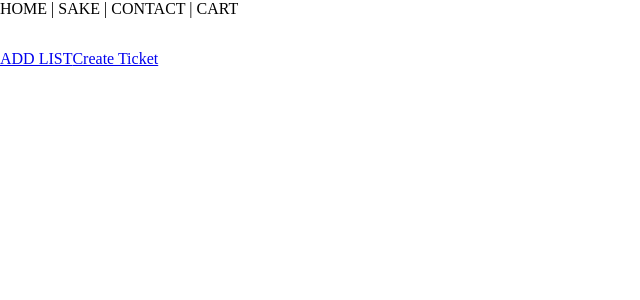
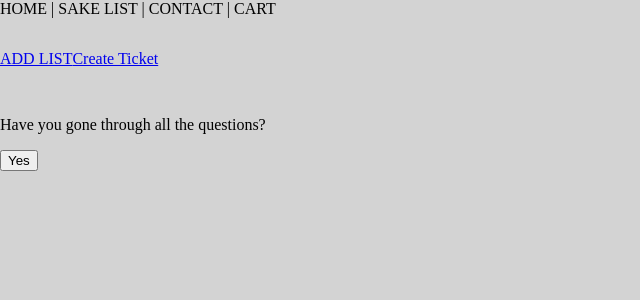
Before and after one commit to ko1h/mirai-tap-room, a React app: page /#/newticket in a window 1280 px wide. Shown: the top 300 px of the page, without its empty margins (0-640 px from the left). Built offline with nearby package versions, Linux system fonts and the light colour scheme; the HTML template or start-up script is replaced by a standard one.

Commit message:
Add some styling so you can see the content easier

```diff
--- a/src/components/AddList.jsx
+++ b/src/components/AddList.jsx
@@ -9,14 +9,11 @@ function AddList(props) {
 
   function handleNewTicketFormSubmission(event) {
   event.preventDefault();
-  console.log(_names.value);
-  console.log(_brand.value);
-  console.log(_description.value);
-  props.onNewTicketCreation({names: _names.value, brand: _brand.value, description: _description.value});
+  props.onNewSakeCreation({names: _names.value, brand: _brand.value, description: _description.value});
   _names.value = '';
   _brand.value = '';
   _description.value = '';
-
+  console.log(_name.vaule)
   }
 
   return(
@@ -43,7 +40,7 @@ function AddList(props) {
   }
 
   AddList.propTypes = {
-    onNewTicketCreation: PropTypes.func
+    onNewSakeCreation: PropTypes.func
   };
 
 
--- a/src/components/App.jsx
+++ b/src/components/App.jsx
@@ -33,6 +33,7 @@ class App extends React.Component {
         body {
             margin: 0;
             padding: 0;
+            background-color: lightgray;
             }
       `}</style>
         <Header/>
@@ -40,7 +41,7 @@ class App extends React.Component {
         <Switch >
           <Route exact path='/' component={Welcome} />
           <Route path='/sakeList' render={()=><SakeList sakeList={this.state.masterSakeList} />} />
-          <Route path='/newticket' render={()=><NewTicketControl onNewTicketCreation={this.handleAddingNewTicketToList} />} />
+          <Route path='/newticket' render={()=><NewTicketControl onNewSakeCreation={this.handleAddingNewTicketToList} />} />
           <Route path='/contact' component={Contact} />
           <Route path='/addList' component={AddList} />
           <Route path='/edit' component={Edit} />
--- /dev/null
+++ b/src/components/ConfirmationQuestions.jsx
@@ -0,0 +1,17 @@
+import React from 'react';
+import PropTypes from 'prop-types';
+
+function ConfirmationQuestions(props) {
+  return(
+    <div>
+      <p>Have you gone through all the questions?</p>
+      <button onClick={props.onTroubleshootingConfirmation}>Yes</button>
+    </div>
+  );
+}
+
+ConfirmationQuestions.propTypes = {
+  onTroubleshootingConfirmation: PropTypes.func
+};
+
+export default ConfirmationQuestions;
--- a/src/components/Header.jsx
+++ b/src/components/Header.jsx
@@ -18,7 +18,7 @@ function Header(){
             align-items: center;
           }
             `}</style>
-      <Link to="/" style={linkStyle}>HOME</Link> | <Link to="/sakeList" style={linkStyle}>SAKE</Link> | <Link to="/contact" style={linkStyle}>CONTACT</Link> | <Link to="/card" style={linkStyle}>CART</Link>
+          <Link to="/" style={linkStyle}>HOME</Link> | <Link to="/sakeList" style={linkStyle}>SAKE LIST</Link> | <Link to="/contact" style={linkStyle}>CONTACT</Link> | <Link to="/card" style={linkStyle}>CART</Link>
     </div>
   )
 }
--- a/src/components/NewTicketControl.jsx
+++ b/src/components/NewTicketControl.jsx
@@ -1,5 +1,6 @@
 import React from 'react'
 import AddList from './AddList'
+import ConfirmationQuestions from './ConfirmationQuestions';
 import PropTypes from 'prop-types'
 
 class NewTicketControl extends React.Component {
@@ -19,7 +20,9 @@ class NewTicketControl extends React.Component {
   render(){
     let currentlyVisibleContent = null
     if (this.state.formVisibleOnPage){
-      currentlyVisibleContent = <AddList onNewTicketCreation={this.props.onNewTicketCreation}/>
+      currentlyVisibleContent = <AddList onNewSakeCreation={this.props.onNewSakeCreation}/>
+    } else {
+        currentlyVisibleContent = <ConfirmationQuestions onTroubleshootingConfirmation={this.handleTroubleshootingConfirmation}/>;
     }
     return (
       <div>
@@ -30,7 +33,7 @@ class NewTicketControl extends React.Component {
 }
 
 NewTicketControl.propTypes = {
-  onNewTicketCreation: PropTypes.func
+  onNewSakeCreation: PropTypes.func
 }
 
 export default NewTicketControl
```
Also changed, not shown: src/components/Cart.jsx (deleted).
